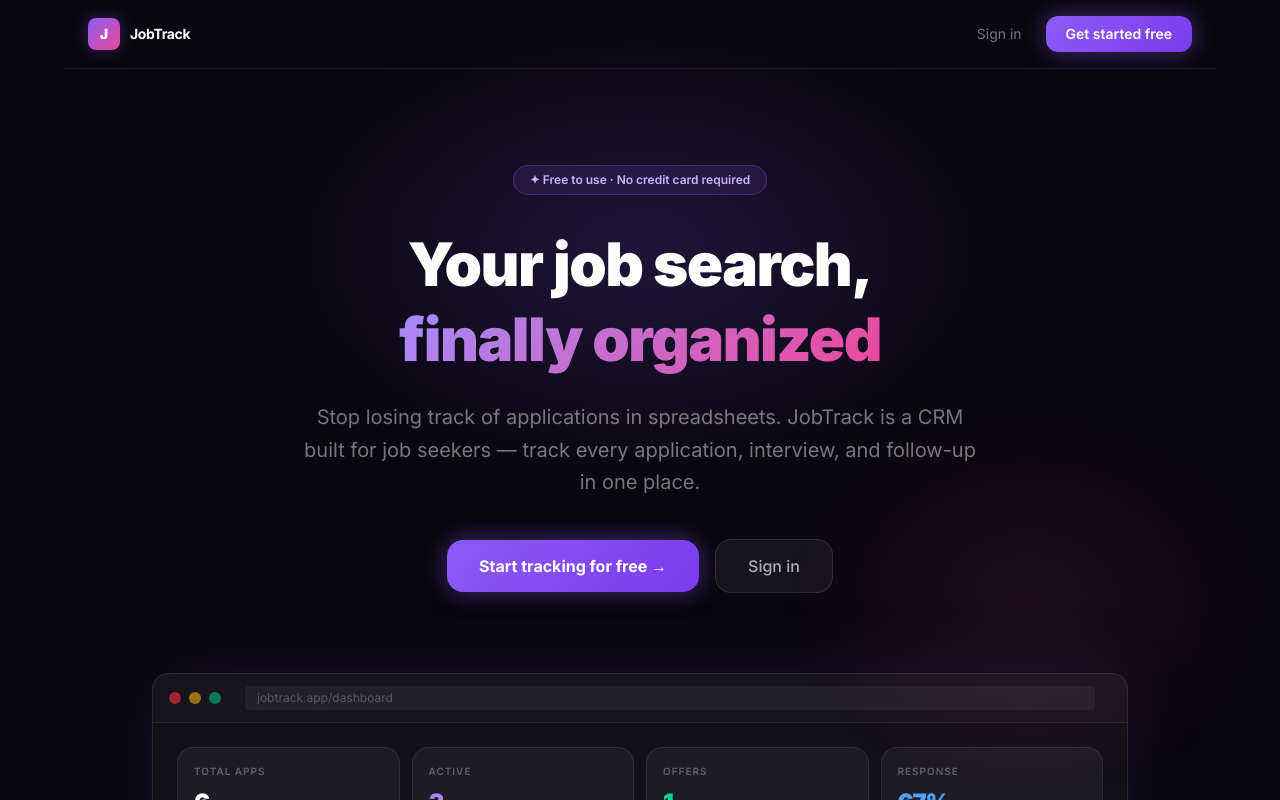
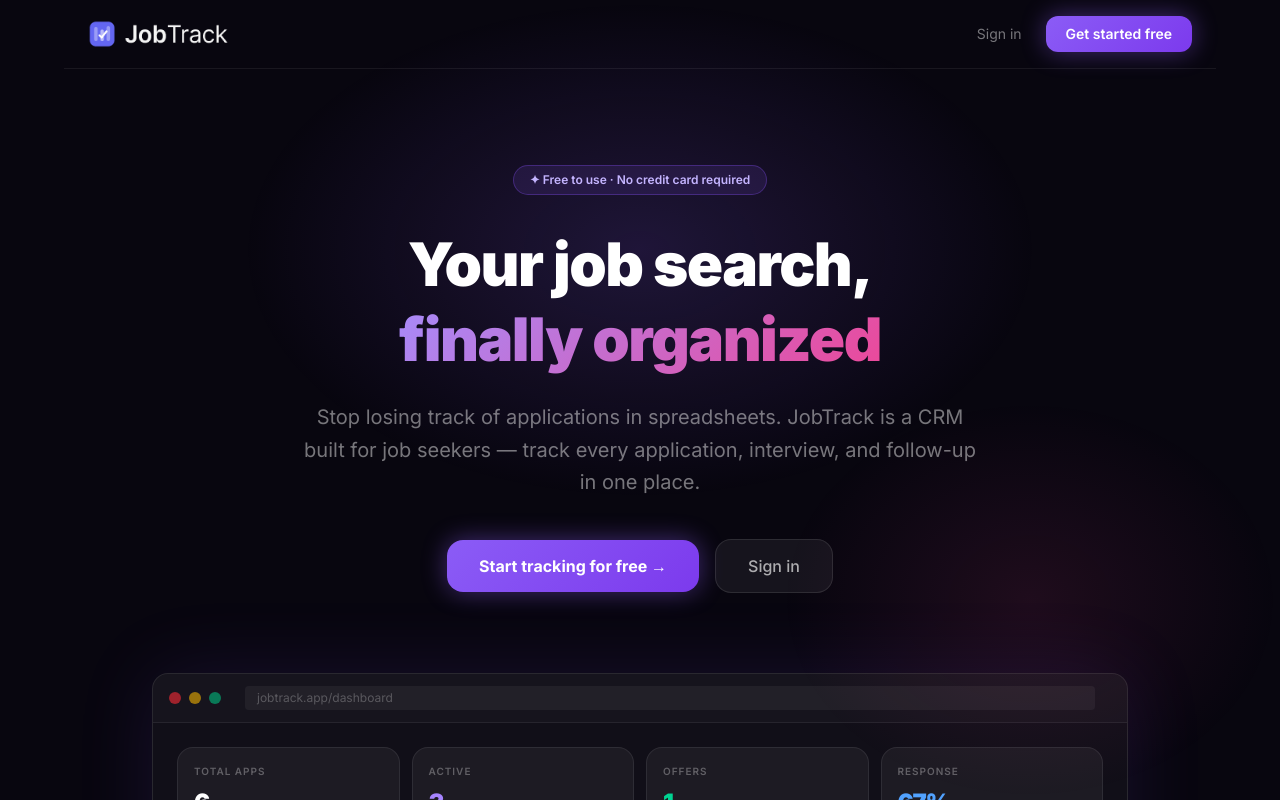
Before and after one commit to FVDEDFOREVR/JobTrack, a Next.js app: page / in a window 1280 px wide. Shown: the top 800 px of the page. Built offline with nearby package versions, Linux system fonts and the light colour scheme; no server answers.

Commit message:
Replace logo on landing page nav

```diff
--- a/app/page.tsx
+++ b/app/page.tsx
@@ -1,6 +1,7 @@
 "use client";
 
 import Link from "next/link";
+import Image from "next/image";
 import { useAuth } from "@clerk/nextjs";
 
 const features = [
@@ -26,13 +27,14 @@
 
       {/* Nav */}
       <nav className="border-b border-white/[0.07] px-6 py-4 flex items-center justify-between max-w-6xl mx-auto relative">
-        <div className="flex items-center gap-2.5">
-          <div
-            className="w-8 h-8 rounded-lg flex items-center justify-center text-white font-black text-sm glow-violet-sm"
-            style={{ background: "linear-gradient(135deg, #8b5cf6, #ec4899)" }}
-          >J</div>
-          <span className="font-bold text-white text-sm tracking-tight">JobTrack</span>
-        </div>
+        <Image
+          src="/JobTrack_Logo.png"
+          alt="JobTrack"
+          width={140}
+          height={40}
+          className="object-contain"
+          priority
+        />
         <div className="flex items-center gap-3">
           {isSignedIn ? (
             <Link href="/dashboard"
```
